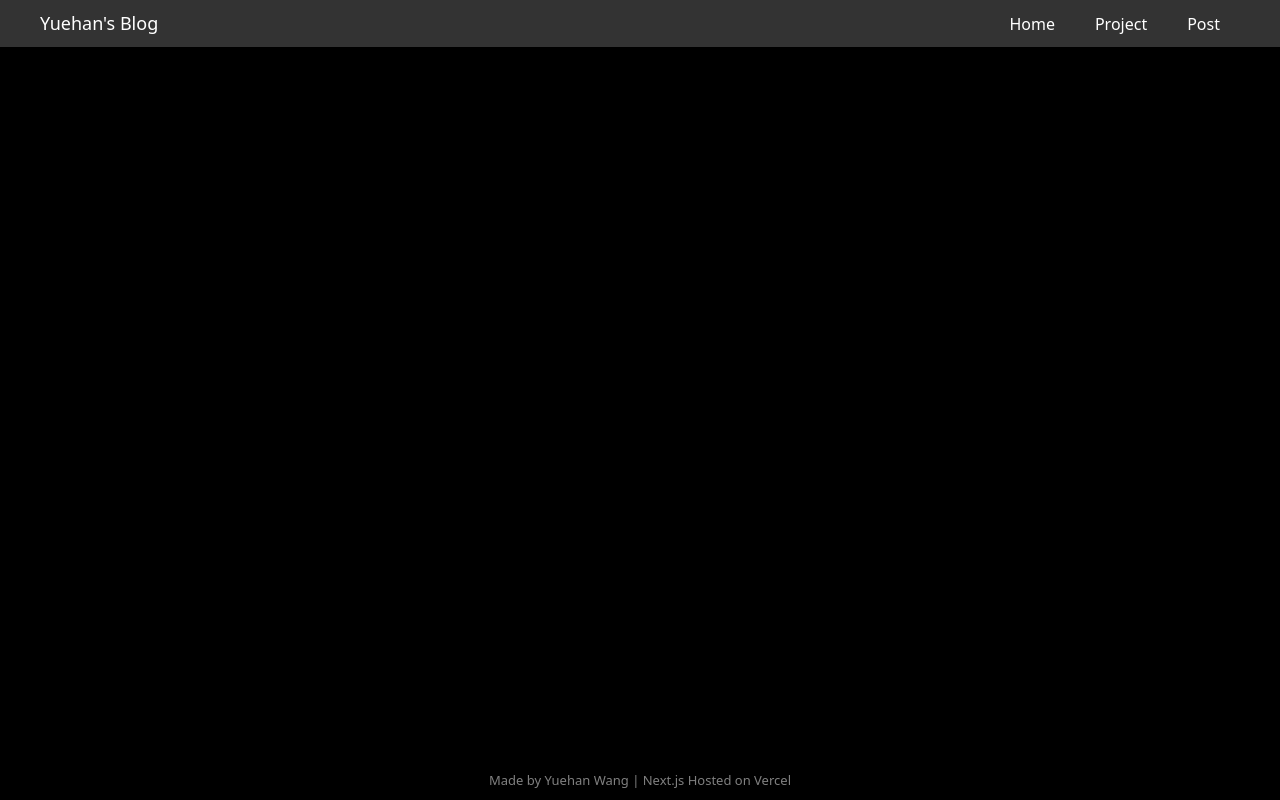
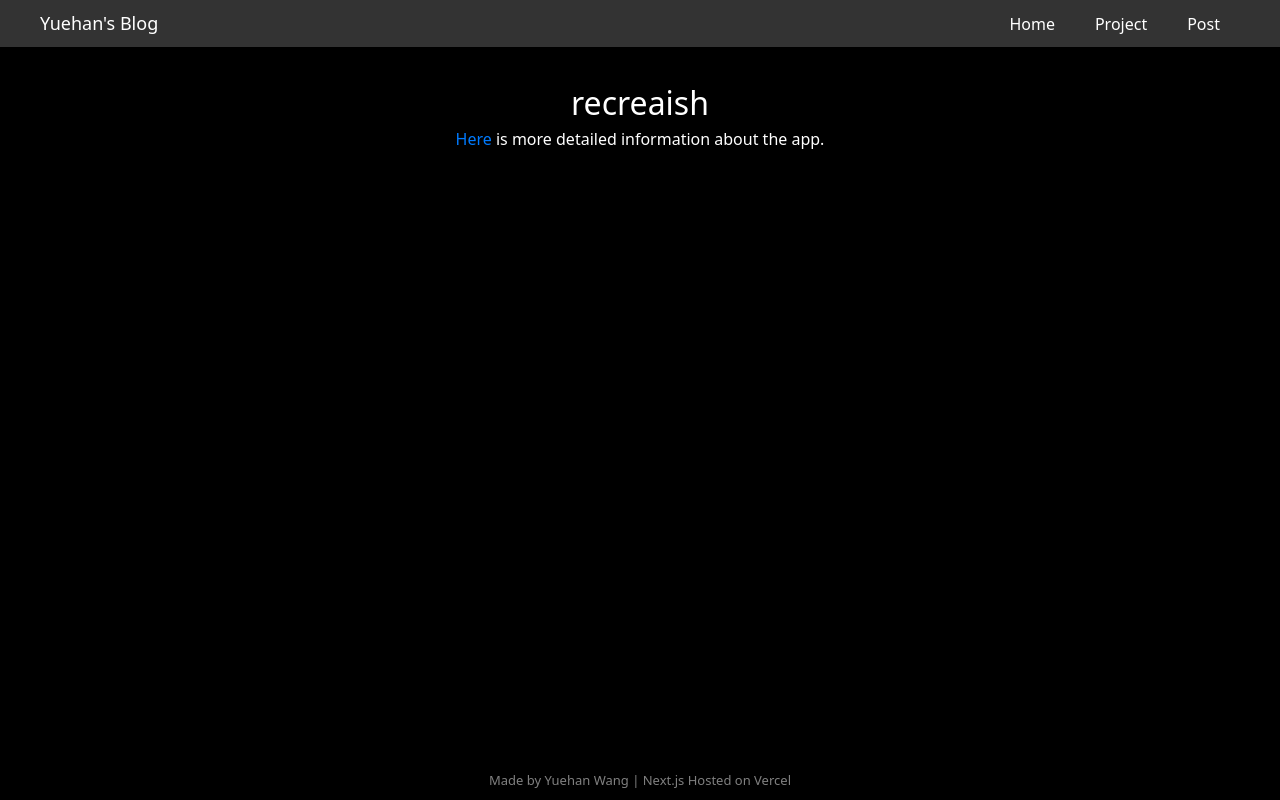
Before and after one commit to Yuehan-Wang/yuehan-space, a Next.js app: page /project/recreaish in a window 1280 px wide. Built offline with nearby package versions, Linux system fonts and the light colour scheme.

Commit message:
project update

```diff
--- a/content/projects/recreaish.md
+++ b/content/projects/recreaish.md
@@ -4,4 +4,4 @@ description: "recreaish is a social app I coded in 2022 and 2023"
 imageUrl: "https://res.cloudinary.com/recreaish/image/upload/v1595271431/Link%20Images/image1_cdfaa7.png"
 ---
 
-Here is more detailed information about My App 1.
+[Here](https://www.recreaish.com/) is more detailed information about the app.
--- a/package.json
+++ b/package.json
@@ -14,6 +14,7 @@
     "@fortawesome/free-solid-svg-icons": "^6.5.0",
     "@fortawesome/react-fontawesome": "^0.2.0",
     "gray-matter": "^4.0.3",
+    "marked": "^11.1.0",
     "mongodb": "^6.3.0",
     "next": "14.0.3",
     "raf": "^3.4.1",
--- a/src/pages/project/[id].js
+++ b/src/pages/project/[id].js
@@ -1,6 +1,8 @@
 import fs from 'fs';
 import path from 'path';
 import matter from 'gray-matter';
+import styles from '../../styles/projectpage.module.css';
+import { marked } from 'marked';
 
 const projectsDirectory = 'content/projects';
 
@@ -29,10 +31,12 @@ export async function getStaticProps({ params }) {
 }
 
 export default function ProjectPage({ project }) {
+    const markdownHtml = marked(project.content);
+
     return (
-        <div>
+        <div className={styles.projectContent}>
             <h1>{project.title}</h1>
-            <div dangerouslySetInnerHTML={{ __html: project.content }} />
+            <div dangerouslySetInnerHTML={{ __html: markdownHtml }} />
         </div>
     );
 }
--- a/src/styles/projectpage.module.css
+++ b/src/styles/projectpage.module.css
@@ -36,3 +36,19 @@
     line-height: 1.4;
     text-align: justify;
   }
+
+  .projectContent {
+    text-align: center;
+    margin-top: 2em;
+    margin-bottom: 1em;
+    font-size: 1em;
+    color: white;
+  }
+
+  .projectContent h1{
+    font-size: 2em;
+  }
+
+  .projectContent a {
+    color: #007bff;
+}
```
Also changed, not shown: 1 other file (tests, documents, lock files or other folders).
